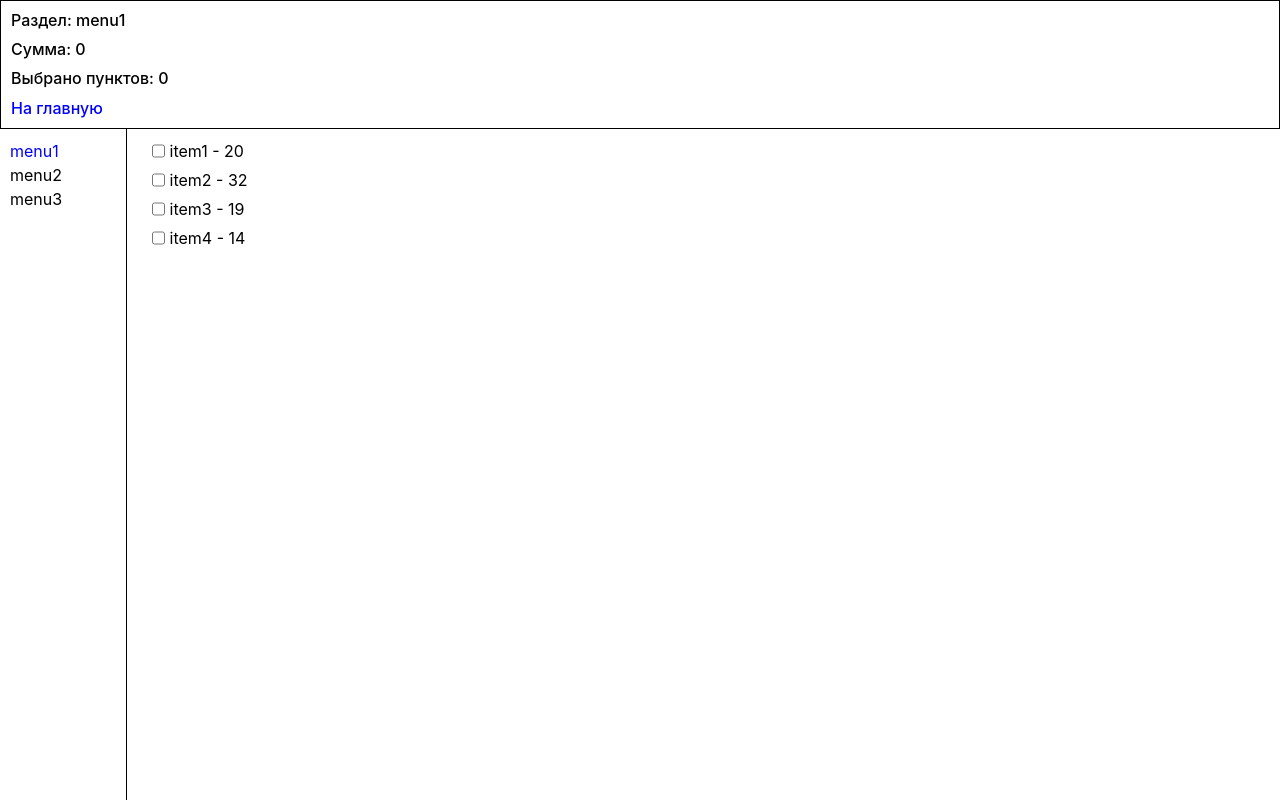
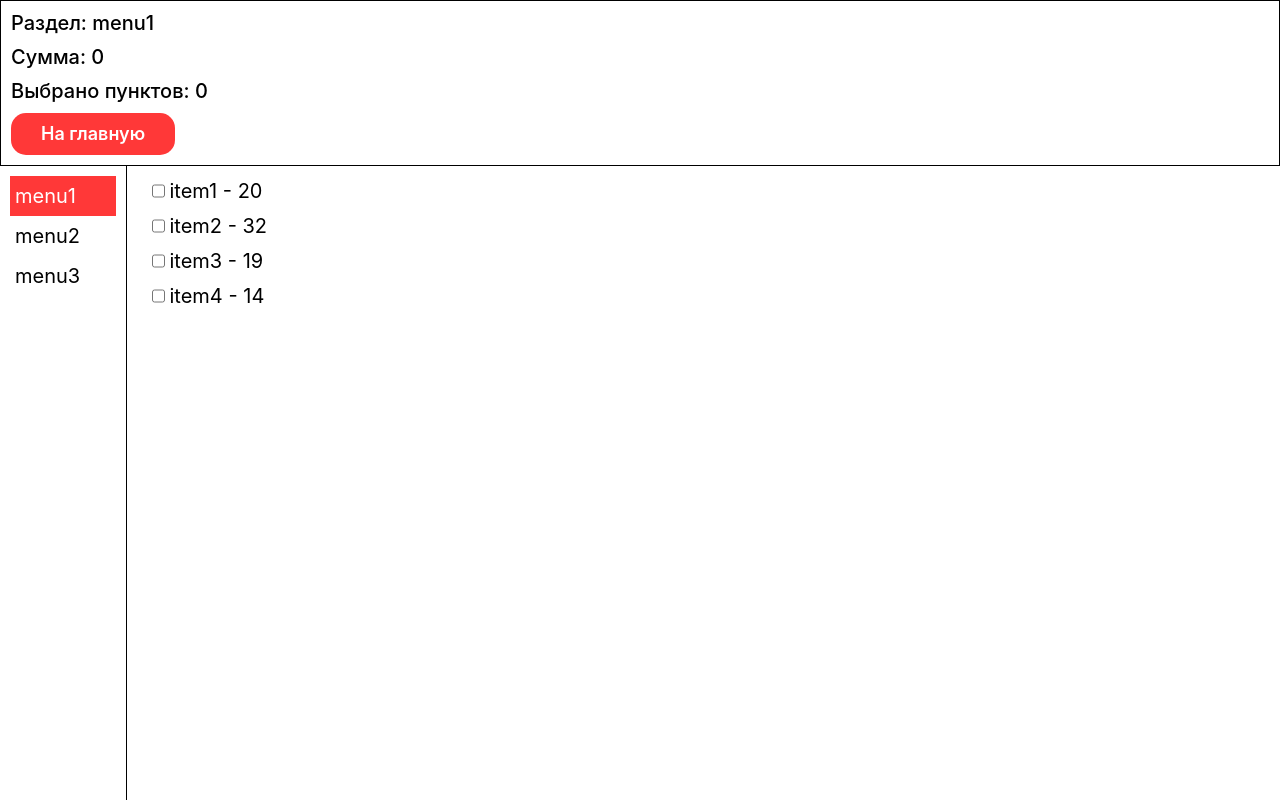
Before and after one commit to YaroslavRobesko/selectel_test_task, an Angular app: page /menus in a window 1280 px wide. Shown: the top 800 px of the page. Built offline with nearby package versions, Linux system fonts and the light colour scheme.

Commit message:
style: Работа со стилями всех страниц и приведение названий стилей к методологии БЭМ по возможности

```diff
--- a/src/app/pages/main/main.css
+++ b/src/app/pages/main/main.css
@@ -0,0 +1,80 @@
+.main {
+  display: flex;
+  flex-direction: column;
+  align-items: center;
+  gap: 10px;
+  padding: 15px;
+}
+
+.main__title {
+  font-weight: 700;
+  font-size: 20px;
+}
+
+.main__subtitle {
+  font-size: 18px;
+}
+
+.main__img{
+    width: 100%;
+    height: 50px;
+    background-image: url("./assets/angular_wordmark.png");
+    background-size: contain;
+    background-position: center center;
+    background-repeat: no-repeat;
+}
+
+.action-button {
+  font-size: 14px;
+  padding: 10px 30px;
+  border-radius: 15px;
+  background-color: hsl(0, 100%, 61%);
+  color: white;
+  font-weight: 600;
+  transition:
+    background-color 0.5s ease-out 0.1s,
+    width 1s linear;
+}
+
+@media (hover: hover) {
+  .action-button:hover {
+    background-color: hsl(0, 84%, 68%);
+  }
+}
+
+@media (min-width: 640px) {
+  .action-button {
+    font-size: 16px;
+  }
+}
+
+@media (min-width: 1024px) {
+  .action-button {
+    font-size: 18px;
+  }
+}
+
+@media (min-width: 640px) {
+  .main__title {
+    font-size: 24px;
+  }
+  .main__subtitle {
+    font-size: 20px;
+  }
+  .main__img{
+    height: 75px;
+  }
+}
+
+@media (min-width: 1024px) {
+  .main__title {
+    font-size: 32px;
+  }
+  .main__subtitle {
+    font-size: 24px;
+  }
+
+  .main__img{
+    height: 100px;
+  }
+}
--- a/src/app/pages/main/main.html
+++ b/src/app/pages/main/main.html
@@ -1,4 +1,8 @@
-<div>
-    <p>Main</p>
-    <a href="/menus">В menus</a>
+<div class="main">
+  <div class="main__img"></div>
+  <h1 class="main__title">Добро пожаловать на главную страницу!</h1>
+  <h2 class="main__subtitle">Автор: Робежко Ярослав</h2>
+  <a routerLink="/menus">
+    <button class="action-button">В menus</button>
+  </a>
 </div>
--- a/src/app/pages/menus/components/menu/menu.css
+++ b/src/app/pages/menus/components/menu/menu.css
@@ -1,10 +1,16 @@
-.menu-list{
-    display: flex;
-    flex-direction: column;
-    gap: 5px;
+.menu-list {
+  display: flex;
+  flex-direction: column;
+  gap: 5px;
 }
 
-.input-block{
-    display: flex;
-    gap: 5px;
+.input-block {
+  display: flex;
+  gap: 5px;
+  cursor: pointer;
 }
+
+.input-block__input,
+.input-block__label {
+  cursor: pointer;
+}
--- a/src/app/pages/menus/components/menu/menu.html
+++ b/src/app/pages/menus/components/menu/menu.html
@@ -2,6 +2,7 @@
   @for (item of items; track item.name) {
     <div class="input-block">
       <input
+        class="input-block__input"
         [id]="item.name"
         [name]="item.name"
         type="checkbox"
@@ -9,7 +10,7 @@
         [checked]="isItemActive(item.name)"
         (change)="handleChange($event)"
       />
-      <label [for]="item.name">{{ item.name }} - {{item.value}}</label>
+      <label class="input-block__label" [for]="item.name">{{ item.name }} - {{ item.value }}</label>
     </div>
   }
 </div>
--- a/src/app/pages/menus/menus.css
+++ b/src/app/pages/menus/menus.css
@@ -1,32 +1,97 @@
-.menus-container{
+.menus{
+    font-size: 16px;
+}
+
+@media (min-width: 640px) {
+  .menus {
+    font-size: 18px;
+  }
+}
+
+@media (min-width: 1024px) {
+  .menus {
+    font-size: 20px;
+  }
+}
+
+.menus__container {
   display: grid;
   grid-template-columns: 0.1fr 0.9fr;
   grid-column-gap: 15px;
 }
 
-.nav{
+.nav {
   border-right: 1px solid black;
   padding: 10px;
   min-height: 100vh;
 }
 
-.nav-item{
+.nav__item {
   cursor: pointer;
+  padding: 5px;
+  transition:
+    background-color 0.3s ease-out,
+    color 0.3s ease-out;
 }
 
+@media (hover: hover) {
+  .nav__item:hover {
+    background-color: hsl(0, 100%, 76%);
+    color: white;
+  }
+}
 
-.title{
+.title {
   display: flex;
   flex-direction: column;
   padding: 10px;
   gap: 10px;
   border: 1px solid black;
+  font-size: 16px;
 }
 
-.menu-list-container{
+@media (min-width: 640px) {
+  .title {
+    font-size: 18px;
+  }
+}
+
+@media (min-width: 1024px) {
+  .title {
+    font-size: 20px;
+  }
+}
+
+.menu-list-container {
   padding: 10px;
 }
 
-h1{
+.action-button {
+  font-size: 14px;
+  padding: 10px 30px;
+  border-radius: 15px;
+  background-color: hsl(0, 100%, 61%);
+  color: white;
+  font-weight: 600;
+  transition:
+    background-color 0.5s ease-out 0.1s,
+    width 1s linear;
+}
+
+@media (hover: hover) {
+  .action-button:hover {
+    background-color: hsl(0, 84%, 68%);
+  }
+}
+
+@media (min-width: 640px) {
+  .action-button {
     font-size: 16px;
   }
+}
+
+@media (min-width: 1024px) {
+  .action-button {
+    font-size: 18px;
+  }
+}
--- a/src/app/pages/menus/menus.html
+++ b/src/app/pages/menus/menus.html
@@ -1,15 +1,21 @@
-<div>
+<div class="menus">
   <h1 class="title">
     <div>Раздел: {{ menuName }}</div>
     <div>Сумма: {{activeInputsArr[menuName].reduce((sum, item) => sum + item.value, 0)}}</div>
     <div>Выбрано пунктов: {{ activeInputsArr[menuName].length }}</div>
-    <a href="">На главную</a>
+    <a routerLink="">
+      <button class="action-button">На главную</button>
+    </a>
   </h1>
-  <div class="menus-container">
+  <div class="menus__container">
     <nav class="nav">
       <ul>
         @for (menu of Object.keys(menusObj); track menu) {
-          <li class="nav-item" (click)="changeMenu(menu)" [style]="menuName === menu ? 'color:blue' : ''">
+          <li
+            class="nav__item"
+            (click)="changeMenu(menu)"
+            [style]="menuName === menu ? 'color:white; background-color: hsl(0, 100%, 61%);' : ''"
+          >
             {{ menu }}
           </li>
         }
--- a/src/styles.css
+++ b/src/styles.css
@@ -14,6 +14,7 @@ body {
   margin: 0;
   font-family: -apple-system, BlinkMacSystemFont, 'Segoe UI', Roboto, sans-serif;
   line-height: 1.5;
+  user-select: none;
 }
 
 h1,
```
Also changed, not shown: src/app/pages/main/assets/angular_wordmark.png (added). Lines whose indentation alone changed are shown as unchanged.
